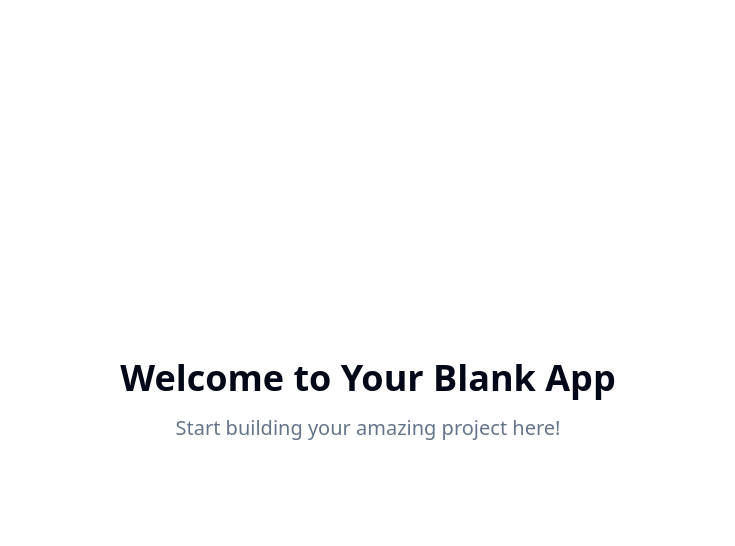
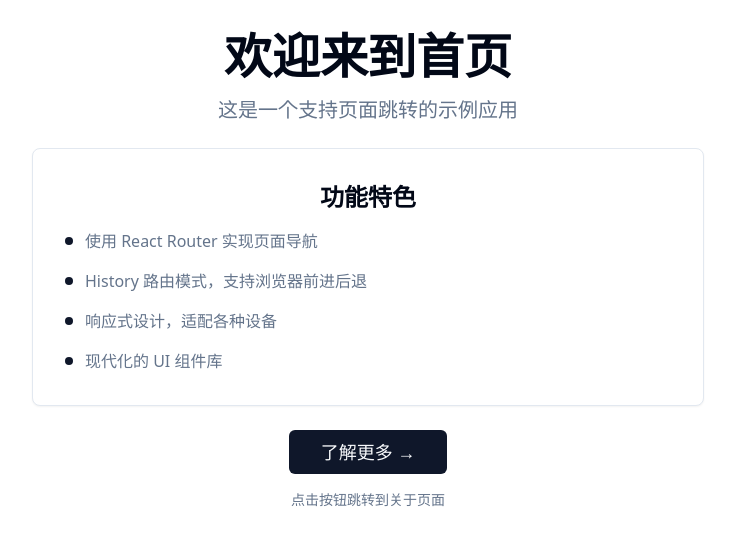
Before and after one commit to whitemiaool/page-hop-navigator, a React (Vite) app: page / in a window 1280 px wide. Shown: the top 546 px of the page, without its empty margins (272-1007 px from the left). Built offline with nearby package versions, Linux system fonts and the light colour scheme.

Commit message:
Add two pages and navigation
Implement two pages with history-based routing and enable navigation between them.

```diff
--- a/src/App.tsx
+++ b/src/App.tsx
@@ -4,6 +4,7 @@ import { TooltipProvider } from "@/components/ui/tooltip";
 import { QueryClient, QueryClientProvider } from "@tanstack/react-query";
 import { BrowserRouter, Routes, Route } from "react-router-dom";
 import Index from "./pages/Index";
+import About from "./pages/About";
 import NotFound from "./pages/NotFound";
 
 const queryClient = new QueryClient();
@@ -16,6 +17,7 @@ const App = () => (
       <BrowserRouter>
         <Routes>
           <Route path="/" element={<Index />} />
+          <Route path="/about" element={<About />} />
           {/* ADD ALL CUSTOM ROUTES ABOVE THE CATCH-ALL "*" ROUTE */}
           <Route path="*" element={<NotFound />} />
         </Routes>
--- /dev/null
+++ b/src/pages/About.tsx
@@ -0,0 +1,51 @@
+import { Link } from "react-router-dom";
+import { Button } from "@/components/ui/button";
+import { Card } from "@/components/ui/card";
+
+const About = () => {
+  return (
+    <div className="min-h-screen bg-background p-8">
+      <div className="max-w-4xl mx-auto">
+        <nav className="mb-8">
+          <Link to="/">
+            <Button variant="outline">← 返回首页</Button>
+          </Link>
+        </nav>
+
+        <div className="space-y-6">
+          <div className="text-center">
+            <h1 className="text-4xl font-bold text-foreground mb-4">关于我们</h1>
+            <p className="text-xl text-muted-foreground">了解更多关于我们的信息</p>
+          </div>
+
+          <Card className="p-8">
+            <h2 className="text-2xl font-semibold mb-4">我们的使命</h2>
+            <p className="text-muted-foreground mb-6">
+              我们致力于创造优秀的用户体验，通过创新的技术和设计，为用户提供最好的服务。
+              我们相信技术的力量可以改变世界，让生活变得更加美好。
+            </p>
+
+            <h2 className="text-2xl font-semibold mb-4">我们的团队</h2>
+            <p className="text-muted-foreground mb-6">
+              我们拥有一支充满激情和创造力的团队，每个成员都在为实现共同的目标而努力。
+              我们重视团队合作，追求卓越，不断学习和成长。
+            </p>
+
+            <h2 className="text-2xl font-semibold mb-4">联系我们</h2>
+            <p className="text-muted-foreground">
+              如果您有任何问题或建议，欢迎随时与我们联系。我们期待听到您的声音。
+            </p>
+          </Card>
+
+          <div className="text-center">
+            <Link to="/">
+              <Button size="lg">回到首页</Button>
+            </Link>
+          </div>
+        </div>
+      </div>
+    </div>
+  );
+};
+
+export default About;
--- a/src/pages/Index.tsx
+++ b/src/pages/Index.tsx
@@ -1,11 +1,51 @@
-// Update this page (the content is just a fallback if you fail to update the page)
+import { Link } from "react-router-dom";
+import { Button } from "@/components/ui/button";
+import { Card } from "@/components/ui/card";
 
 const Index = () => {
   return (
-    <div className="min-h-screen flex items-center justify-center bg-background">
-      <div className="text-center">
-        <h1 className="text-4xl font-bold mb-4">Welcome to Your Blank App</h1>
-        <p className="text-xl text-muted-foreground">Start building your amazing project here!</p>
+    <div className="min-h-screen bg-background p-8">
+      <div className="max-w-4xl mx-auto">
+        <div className="text-center space-y-6">
+          <div>
+            <h1 className="text-5xl font-bold text-foreground mb-4">欢迎来到首页</h1>
+            <p className="text-xl text-muted-foreground">这是一个支持页面跳转的示例应用</p>
+          </div>
+
+          <Card className="p-8 max-w-2xl mx-auto">
+            <h2 className="text-2xl font-semibold mb-4">功能特色</h2>
+            <div className="space-y-4 text-left">
+              <div className="flex items-start space-x-3">
+                <div className="w-2 h-2 bg-primary rounded-full mt-2"></div>
+                <p className="text-muted-foreground">使用 React Router 实现页面导航</p>
+              </div>
+              <div className="flex items-start space-x-3">
+                <div className="w-2 h-2 bg-primary rounded-full mt-2"></div>
+                <p className="text-muted-foreground">History 路由模式，支持浏览器前进后退</p>
+              </div>
+              <div className="flex items-start space-x-3">
+                <div className="w-2 h-2 bg-primary rounded-full mt-2"></div>
+                <p className="text-muted-foreground">响应式设计，适配各种设备</p>
+              </div>
+              <div className="flex items-start space-x-3">
+                <div className="w-2 h-2 bg-primary rounded-full mt-2"></div>
+                <p className="text-muted-foreground">现代化的 UI 组件库</p>
+              </div>
+            </div>
+          </Card>
+
+          <div className="space-y-4">
+            <Link to="/about">
+              <Button size="lg" className="text-lg px-8 py-3">
+                了解更多 →
+              </Button>
+            </Link>
+
+            <div className="text-sm text-muted-foreground">
+              点击按钮跳转到关于页面
+            </div>
+          </div>
+        </div>
       </div>
     </div>
   );
```
